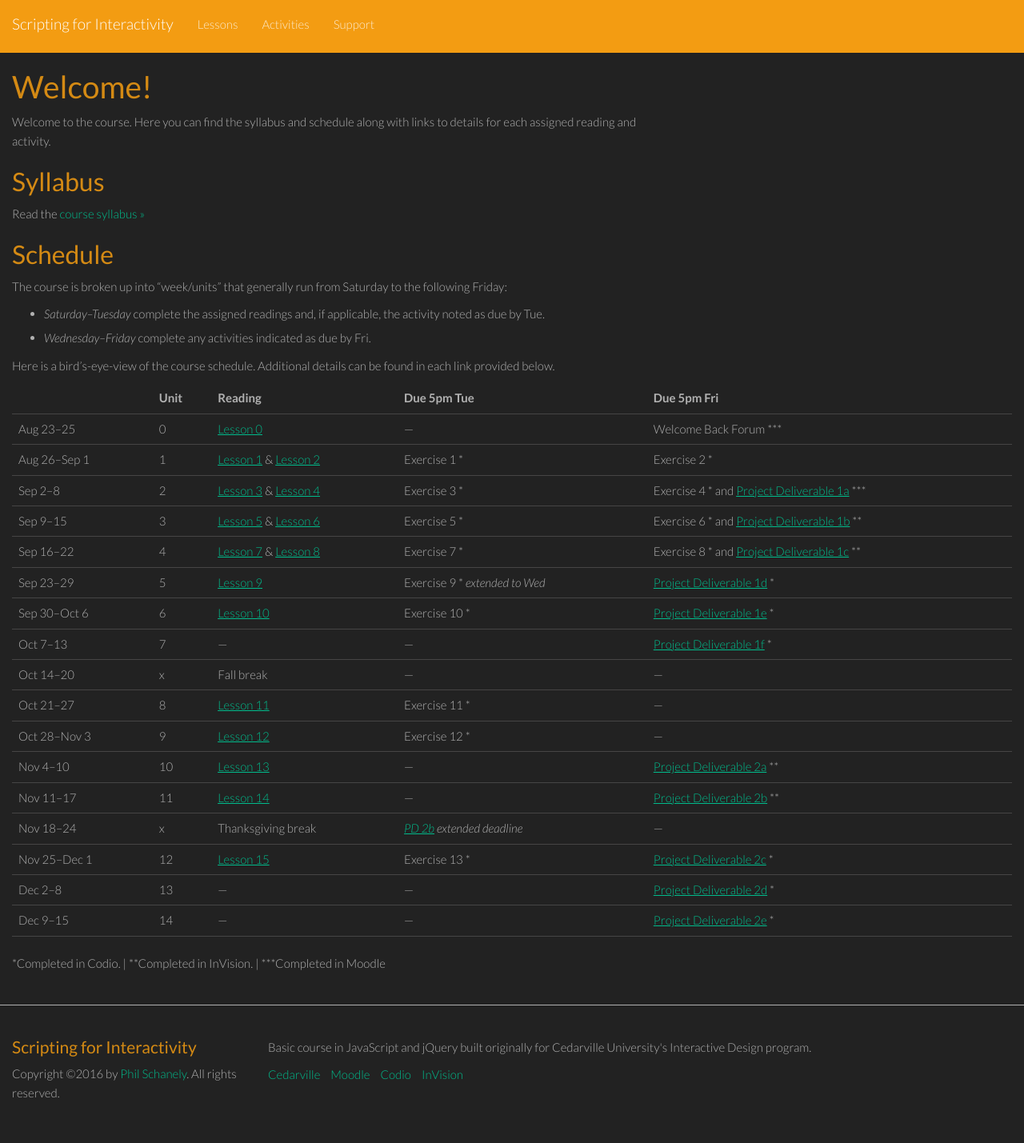
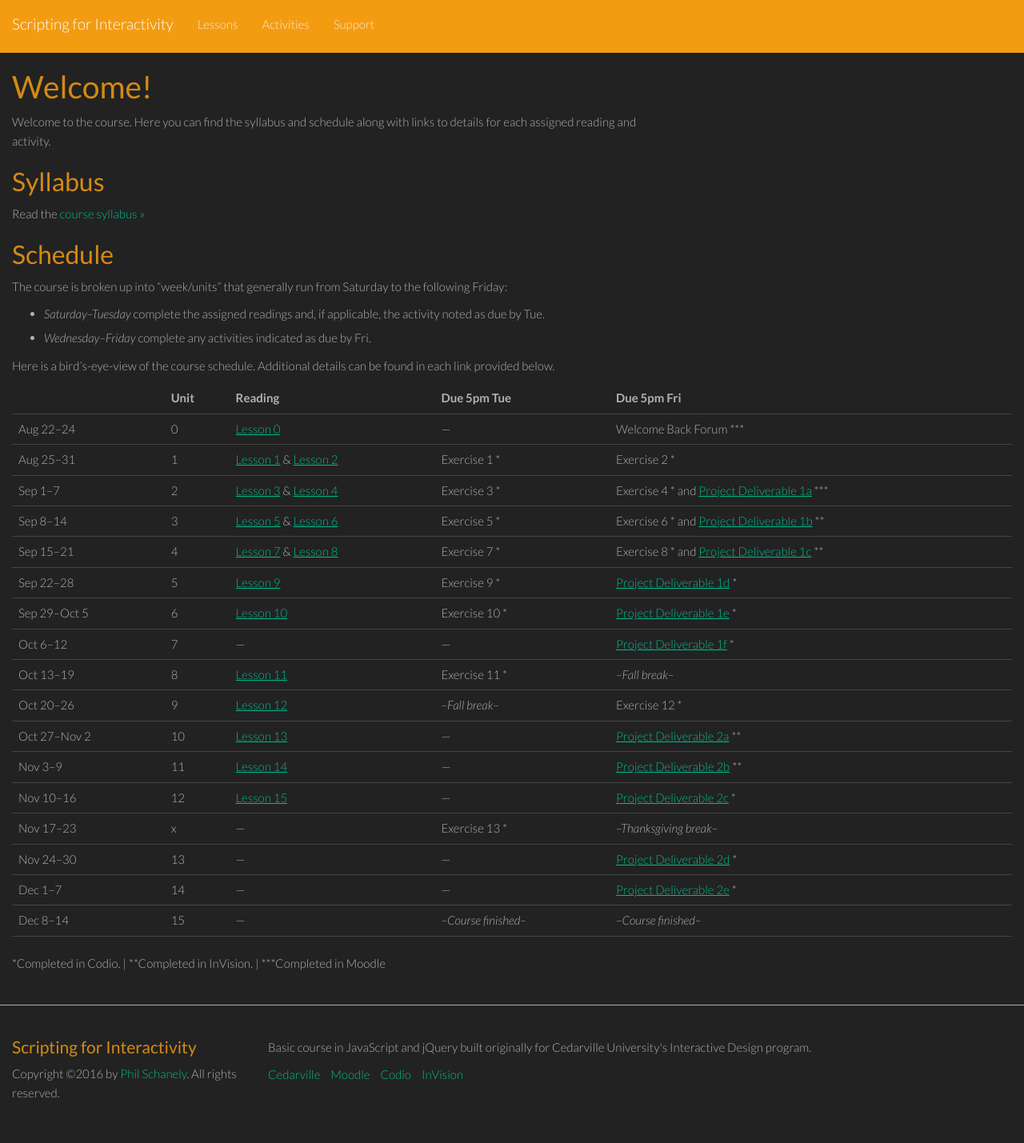
Before and after one commit to philschanely/course-scripting, a Jekyll site: the page built from index.md, in a window 1280 px wide. Shown: the whole page at 80% size. Built offline with Jekyll 4.4.1, drawn with Linux system fonts in a browser that asks for light colours.

Commit message:
Fall schedule and ci scripts update

```diff
--- a/index.md
+++ b/index.md
@@ -19,23 +19,23 @@ Here is a bird's-eye-view of the course schedule. Additional details can be foun
 
 |               | Unit | Reading                          | Due 5pm Tue   | Due 5pm Fri                                         |
 |---------------|:-----|:---------------------------------|:--------------|:----------------------------------------------------|
-| Aug 23--25    | 0    | [Lesson 0][l0]                   | ---           | Welcome Back Forum ***                              |
-| Aug 26--Sep 1 | 1    | [Lesson 1][l1] & [Lesson 2][l2]  | Exercise 1 *  | Exercise 2 *                                        |
-| Sep 2--8      | 2    | [Lesson 3][l3] & [Lesson 4][l4]  | Exercise 3 *  | Exercise 4 * and [Project Deliverable 1a][pd1] ***  |
-| Sep 9--15     | 3    | [Lesson 5][l5] & [Lesson 6][l6]  | Exercise 5 *  | Exercise 6 * and [Project Deliverable 1b][pd1] **   |
-| Sep 16--22    | 4    | [Lesson 7][l7] & [Lesson 8][l8]  | Exercise 7 *  | Exercise 8 * and [Project Deliverable 1c][pd1] **   |
-| Sep 23--29    | 5    | [Lesson 9][l9]                   | Exercise 9 * _extended to Wed_ | [Project Deliverable 1d][pd1] *    |
-| Sep 30--Oct 6 | 6    | [Lesson 10][l10]                 | Exercise 10 * | [Project Deliverable 1e][pd1] *  |
-| Oct 7--13     | 7    | ---                              | ---           | [Project Deliverable 1f][pd1] *  |
-| Oct 14--20    | x    | Fall break                       | ---           | --- |
-| Oct 21--27    | 8    | [Lesson 11][l11]                 | Exercise 11 * | --- |
-| Oct 28--Nov 3 | 9    | [Lesson 12][l12]                 | Exercise 12 * | --- |
-| Nov 4--10     | 10   | [Lesson 13][l13]                 | ---           | [Project Deliverable 2a][pd2] ** |
-| Nov 11--17    | 11   | [Lesson 14][l14]                 | ---           | [Project Deliverable 2b][pd2] ** |
-| Nov 18--24    | x    | Thanksgiving break               | *[PD 2b][pd2] extended deadline* | --- |
-| Nov 25--Dec 1 | 12   | [Lesson 15][l15]                 | Exercise 13 * | [Project Deliverable 2c][pd2] *  |
-| Dec 2--8      | 13   | ---                              | ---           | [Project Deliverable 2d][pd2] *  |
-| Dec 9--15     | 14   | ---                              | ---           | [Project Deliverable 2e][pd2] *  |
+| Aug 22--24    | 0    | [Lesson 0][l0]                   | ---           | Welcome Back Forum ***                              |
+| Aug 25--31    | 1    | [Lesson 1][l1] & [Lesson 2][l2]  | Exercise 1 *  | Exercise 2 *                                        |
+| Sep 1--7      | 2    | [Lesson 3][l3] & [Lesson 4][l4]  | Exercise 3 *  | Exercise 4 * and [Project Deliverable 1a][pd1] ***  |
+| Sep 8--14     | 3    | [Lesson 5][l5] & [Lesson 6][l6]  | Exercise 5 *  | Exercise 6 * and [Project Deliverable 1b][pd1] **   |
+| Sep 15--21    | 4    | [Lesson 7][l7] & [Lesson 8][l8]  | Exercise 7 *  | Exercise 8 * and [Project Deliverable 1c][pd1] **   |
+| Sep 22--28    | 5    | [Lesson 9][l9]                   | Exercise 9 *  | [Project Deliverable 1d][pd1] *  |
+| Sep 29--Oct 5 | 6    | [Lesson 10][l10]                 | Exercise 10 * | [Project Deliverable 1e][pd1] *  |
+| Oct 6--12     | 7    | ---                              | ---           | [Project Deliverable 1f][pd1] *  |
+| Oct 13--19    | 8    | [Lesson 11][l11]                 | Exercise 11 * | *--Fall break--*                 |
+| Oct 20--26    | 9    | [Lesson 12][l12]                 | *--Fall break--* | Exercise 12 *                 |
+| Oct 27--Nov 2 | 10   | [Lesson 13][l13]                 | ---           | [Project Deliverable 2a][pd2] ** |
+| Nov 3--9      | 11   | [Lesson 14][l14]                 | ---           | [Project Deliverable 2b][pd2] ** |
+| Nov 10--16    | 12   | [Lesson 15][l15]                 | ---           | [Project Deliverable 2c][pd2] *  |
+| Nov 17--23    | x    | ---                              | Exercise 13 * | *--Thanksgiving break--*         |
+| Nov 24--30    | 13   | ---                              | ---           | [Project Deliverable 2d][pd2] *  |
+| Dec 1--7      | 14   | ---                              | ---           | [Project Deliverable 2e][pd2] *  |
+| Dec 8--14     | 15   | ---                              | *--Course finished--* | *--Course finished--*    |
 
 
 \*Completed in Codio. \| \*\*Completed in InVision. \| \*\*\*Completed in Moodle
```
Also changed, not shown: 1 other file.
